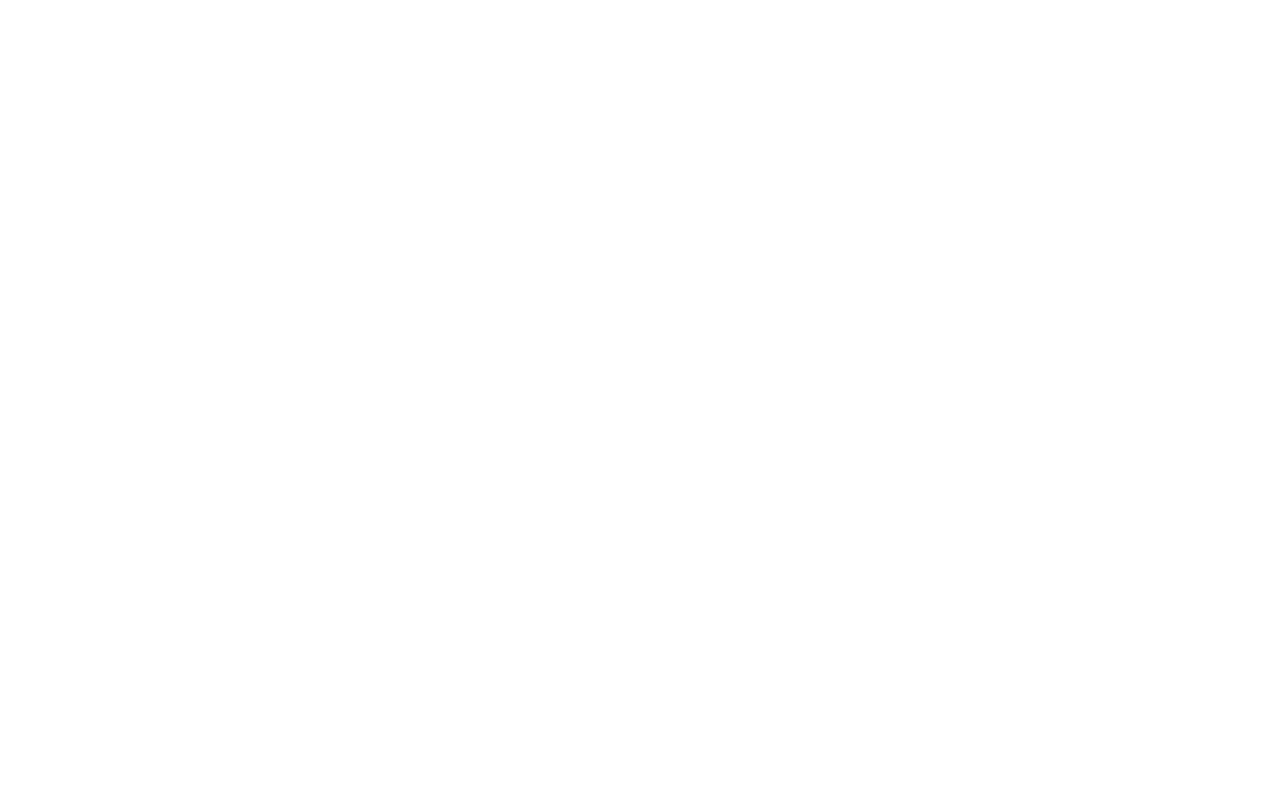
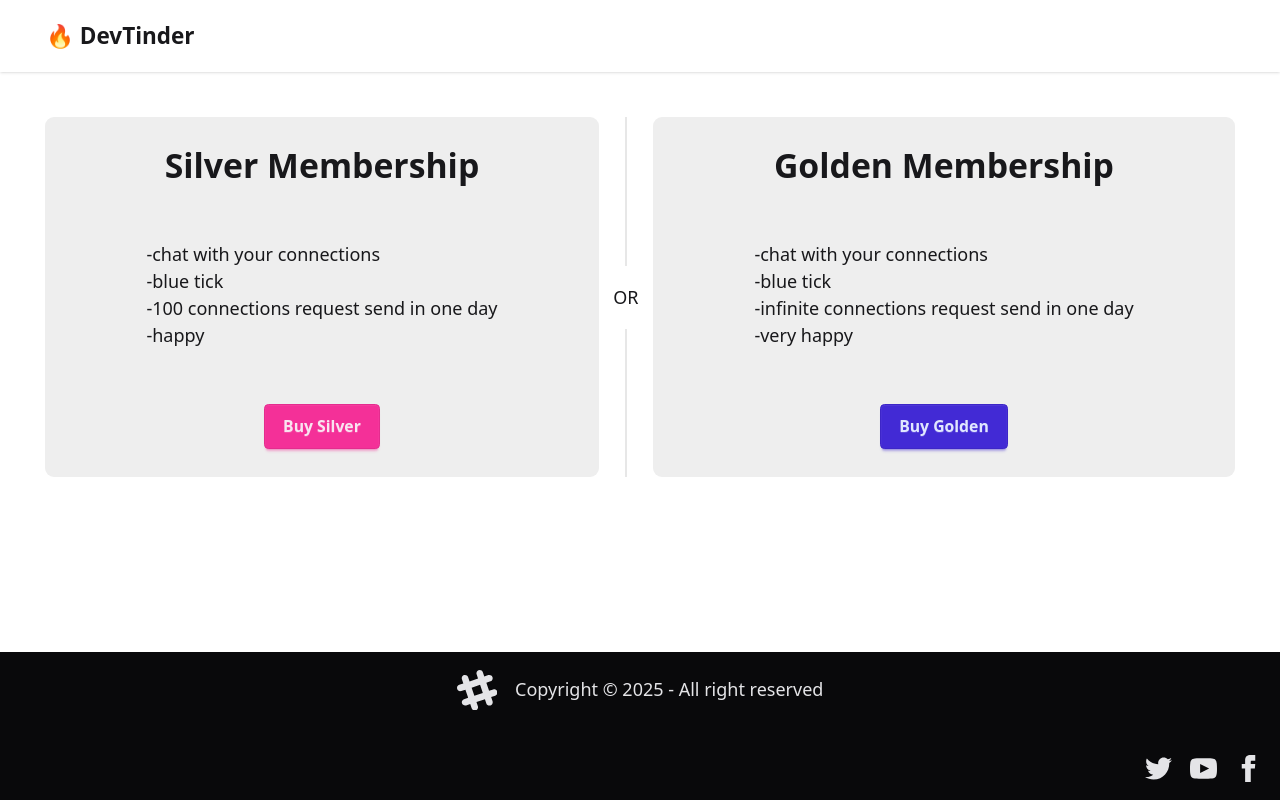
Before and after one commit to gauravtomar15/devTinder-Web, a React (Vite) app: page /payment/create in a window 1280 px wide. Before the commit this address had no page. Built offline with nearby package versions, Linux system fonts and the light colour scheme; no server answers.

Commit message:
integrate razorpay payment gateway

```diff
--- a/index.html
+++ b/index.html
@@ -4,6 +4,7 @@
     <meta charset="UTF-8" />
     <meta name="viewport" content="width=device-width, initial-scale=1.0" />
     <title>DevTinder 🔥</title>
+    <script src="https://checkout.razorpay.com/v1/checkout.js"></script>
   </head>
   <body>
     <div id="root"></div>
--- a/src/App.jsx
+++ b/src/App.jsx
@@ -9,6 +9,7 @@
 import Feed from "./components/Feed";
 import Connections from "./components/Connections";
 import Requests from "./components/Requests";
+import Razorpay from "./components/Razorpay";
 
 function App() {
   return (
@@ -23,6 +24,7 @@
               <Route path="/login" element={<Login />} />
               <Route path="/profile" element={<Profile />} />
               <Route path="/requests" element={<Requests/>}/>
+              <Route path="/payment/create" element={<Razorpay/>}/>
             </Route>
           </Routes>
         </BrowserRouter>
--- a/src/components/Navbar.jsx
+++ b/src/components/Navbar.jsx
@@ -63,6 +63,9 @@
                 <Link to={"/requests"} className="text-sm sm:text-base">Requests</Link>
               </li>
               <li>
+                <Link to={"/payment/create"} className="text-sm sm:text-base">Premium</Link>
+              </li>
+              <li>
                 <Link to="/login" onClick={handleLogout} className="text-sm sm:text-base">
                   Logout
                 </Link>
--- /dev/null
+++ b/src/components/Razorpay.jsx
@@ -0,0 +1,76 @@
+import axios from "axios";
+import React from "react";
+import { BASE_URL } from "../utils/constants";
+
+const Razorpay = () => {
+
+  const handleClickPayment = async (type) => {
+    const order = await axios.post(
+      BASE_URL + "/payment/create",
+      { membershipType: type },
+      { withCredentials: true }
+    );
+
+    const { amount, keyId, currency, notes, orderId } = order.data;
+
+    const options = {
+      key: keyId,
+      amount,
+      currency,
+      name: "Dev Tinder",
+      description: "Connect to other developers",
+      order_id: orderId,
+      prefill: {
+        name: notes.firstName + " " + notes.lastName,
+        contact: "9999999999",
+      },
+      theme: {
+        color: "#F37254",
+      }
+    };
+
+    const rzp = new window.Razorpay(options);
+    rzp.open();
+
+
+  };
+  return (
+    <div className="m-10">
+      <div className="flex w-full">
+        <div className="card bg-base-300 rounded-box grid h-80 grow place-items-center">
+          <h1 className="font-bold text-3xl">Silver Membership</h1>
+          <ul>
+            <li>-chat with your connections</li>
+            <li>-blue tick</li>
+            <li>-100 connections request send in one day</li>
+            <li>-happy</li>
+          </ul>
+          <button
+            onClick={() => handleClickPayment("silver")}
+            className="btn btn-secondary"
+          >
+            Buy Silver
+          </button>
+        </div>
+        <div className="divider divider-horizontal">OR</div>
+        <div className="card bg-base-300 rounded-box grid h-80 grow place-items-center">
+          <h1 className="font-bold text-3xl">Golden Membership</h1>
+          <ul>
+            <li>-chat with your connections</li>
+            <li>-blue tick</li>
+            <li>-infinite connections request send in one day</li>
+            <li>-very happy</li>
+          </ul>
+          <button
+            onClick={() => handleClickPayment("gold")}
+            className="btn btn-primary"
+          >
+            Buy Golden
+          </button>
+        </div>
+      </div>
+    </div>
+  );
+};
+
+export default Razorpay;
```
